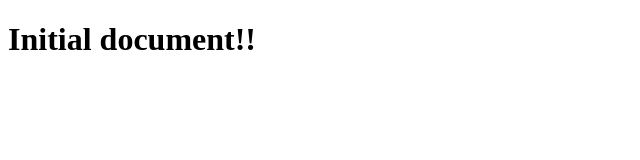
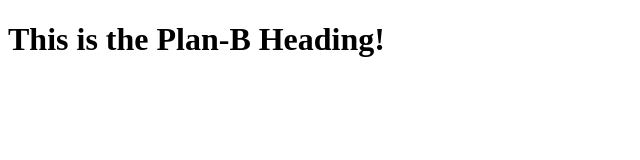
Before and after one commit to hvdbroeke/learning-gh-branching, a plain HTML site: page index.html in a window 1280 px wide. Shown: the whole page, without its empty margins (0-640 px from the left). Drawn offline with Linux system fonts and the light colour scheme.

Commit message:
changed h1 in second version

```diff
--- a/index.html
+++ b/index.html
@@ -5,6 +5,6 @@
     <title>Learning GH Branching</title>
 </head>
 <body>
-    <h1>Initial document!!</h1>
+    <h1>This is the Plan-B Heading!</h1>
 </body>
 </html>
```
